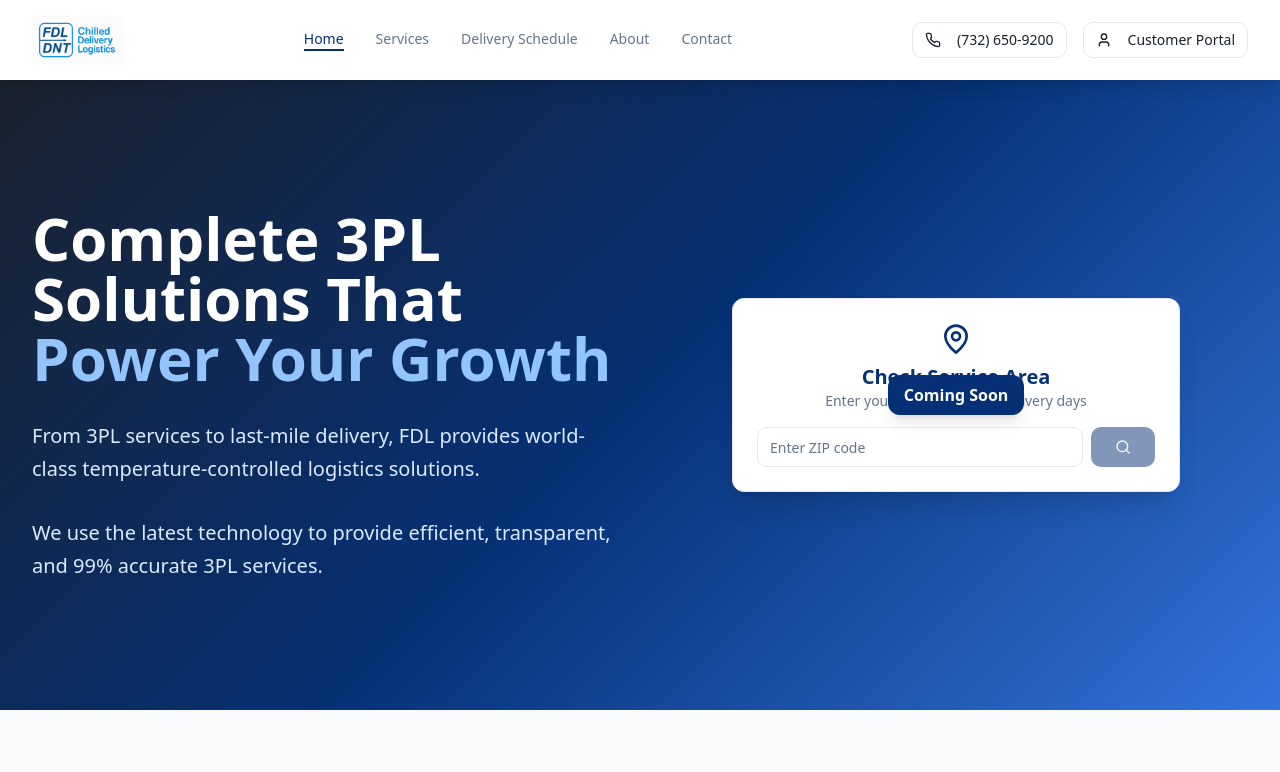
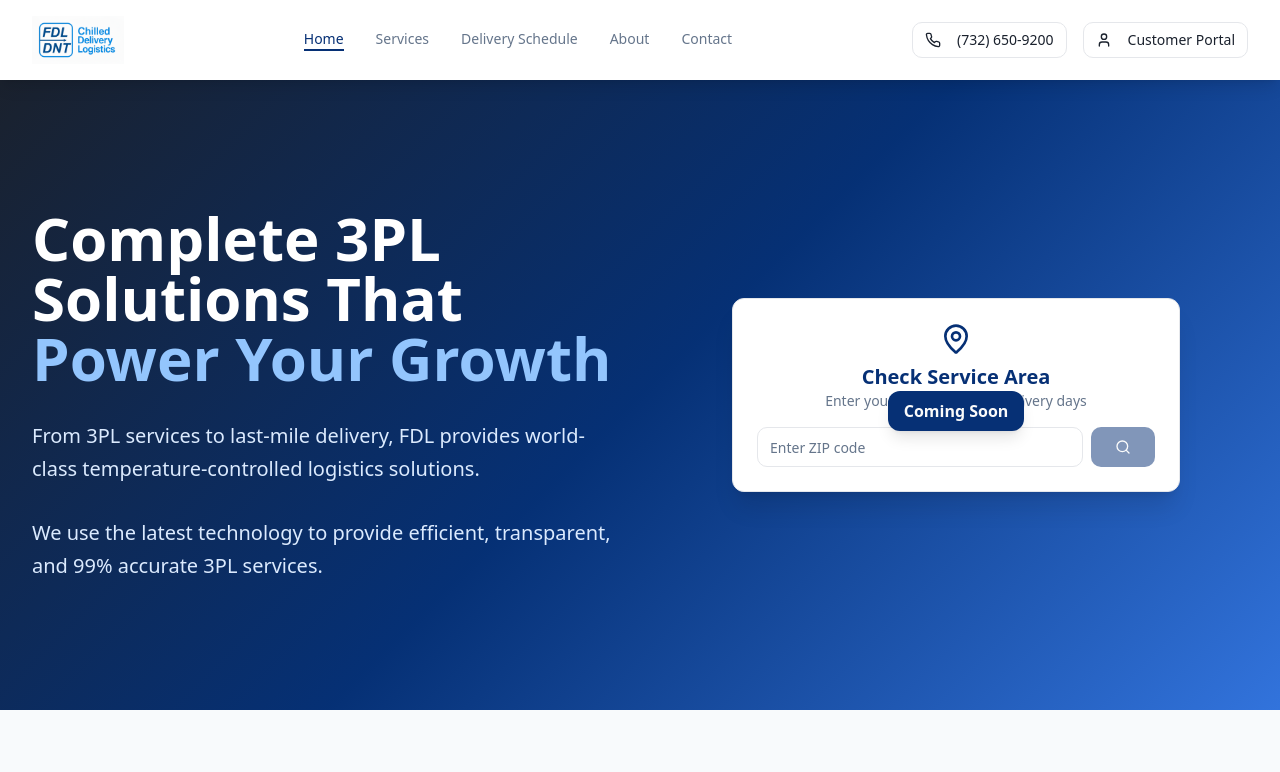
Before and after one commit to ziaddanasouri/fdl-website-excellence-hub, a React (Vite) app: page / in a window 1280 px wide. Shown: the top 772 px of the page. Built offline with nearby package versions, Linux system fonts and the light colour scheme.

Commit message:
Refactor: Adjust "Coming Soon" button position

```diff
--- a/src/pages/Index.tsx
+++ b/src/pages/Index.tsx
@@ -105,7 +105,7 @@ const Index = () => {
               <div className="pointer-events-none">
                 <ZipCodeChecker />
               </div>
-              <div className="absolute inset-0 flex items-center justify-center rounded-lg">
+              <div className="absolute inset-0 flex items-center justify-center rounded-lg pt-8">
                 <div className="bg-primary text-primary-foreground px-4 py-2 rounded-lg shadow-lg font-semibold text-base backdrop-blur-[1px]">
                   Coming Soon
                 </div>
```
